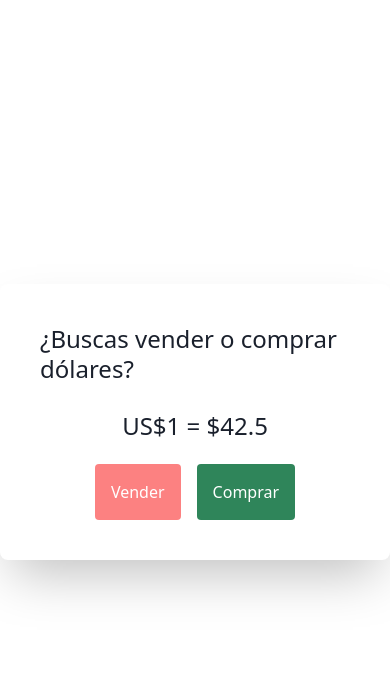
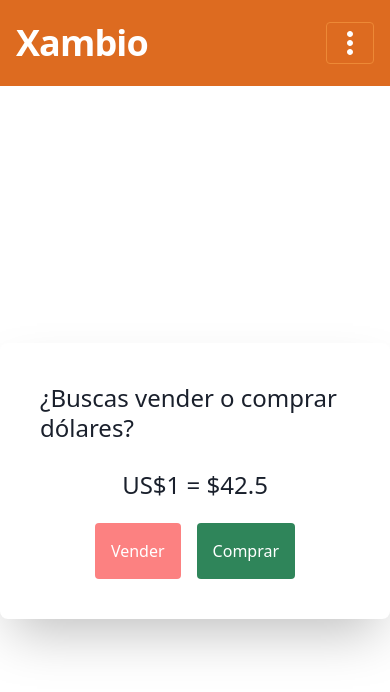
Before and after one commit to ncardeli/xambio, a React (Create React App) app: page / in a window 390 px wide. Shown: the top 692 px of the page. Built offline with nearby package versions, Linux system fonts and the light colour scheme.

Commit message:
Add a basic header

```diff
--- a/src/components/App.css
+++ b/src/components/App.css
@@ -1,5 +1,5 @@
 .App {
-	min-height: 100vh;
+	min-height: calc(100vh - 86px);
 	display: flex;
 	flex-direction: column;
 	justify-content: center;
--- a/src/components/App.js
+++ b/src/components/App.js
@@ -11,6 +11,7 @@ import Home from "./Home";
 import Sell from "./Sell";
 import Waiting from "./Waiting";
 import Match from "./Match";
+import Header from "./Header";
 import { useSelector } from "react-redux";
 import { hasActiveBid, isActiveBidMatched } from "../selectors/activeBid";
 import { getExchangeRate } from "../selectors/exchangeRate";
@@ -22,8 +23,8 @@ function App() {
 
 	return (
 		<Router>
+			<Header></Header>
 			<div className="App">
-				<header className="App-header"></header>
 				<main>
 					<Switch>
 						{isActive && (
--- /dev/null
+++ b/src/components/Header.js
@@ -0,0 +1,27 @@
+import React from "react";
+import overflowIcon from "../assets/overflow.svg";
+
+function Header() {
+	return (
+		<nav class="flex items-center justify-between flex-wrap bg-orange-600 p-4 mb-4">
+			<div class="flex items-center flex-shrink-0 text-white mr-6">
+				<span class="font-semibold text-4xl tracking-tight">Xambio</span>
+			</div>
+			<div class="block lg:hidden">
+				<button class="flex items-center px-5 py-2 border rounded border-orange-500 hover:text-white hover:border-white">
+					<img
+						style={{
+							filter: "invert(1)",
+							height: "24px",
+						}}
+						src={overflowIcon}
+						alt="Imagen con tres puntos indicando que hay más información"
+					></img>
+				</button>
+			</div>
+			<div class="w-full block flex-grow lg:flex lg:items-center lg:w-auto"></div>
+		</nav>
+	);
+}
+
+export default Header;
```
Also changed, not shown: src/assets/overflow.svg (added).
